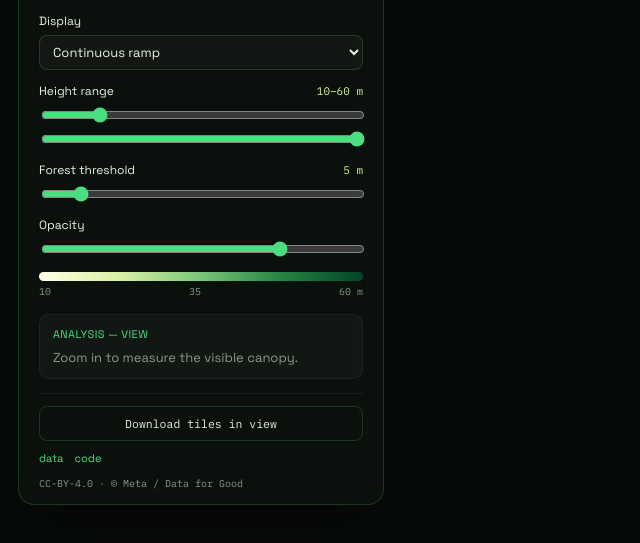
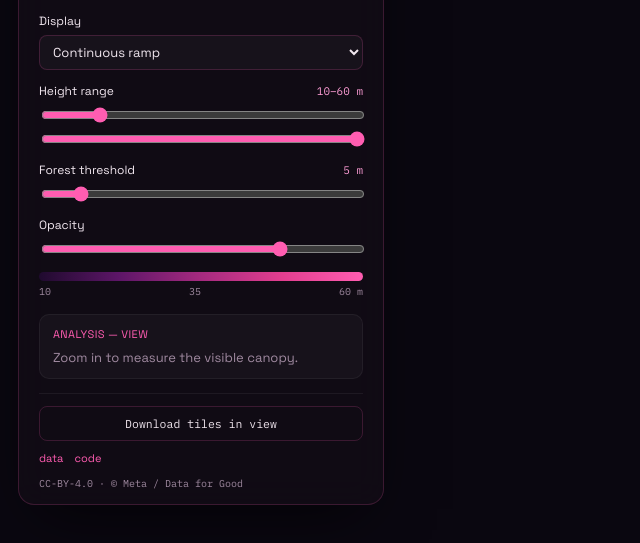
Before and after one commit to taylor-geospatial/meta-chm-v2, a plain HTML site: page docs/index.html in a window 1280 px wide. Shown: the part 151-694 px from the top of the page, without its empty margins (0-640 px from the left). Drawn offline with nearby package versions, Linux system fonts and the light colour scheme; a script that the page names is missing.

Commit message:
feat(viewer): magma/magenta canopy ramp (pink pops over green forests)
Replace YlGn with a dark-purple->hot-pink ramp + retheme UI accent/legend/histogram to
match. Pink is green's complement so canopy no longer blends into the Sentinel-2 forest
backdrop.

```diff
--- a/docs/app.js
+++ b/docs/app.js
@@ -14,7 +14,9 @@ const COG_BASE =
 const MAX_M = 60; // slider ceiling (canopy rarely exceeds ~50 m)
 const MIN_ANALYSIS_ZOOM = 11; // metrics only when the view is a handful of tiles
 const MAX_ANALYSIS_TILES = 64;
-const RAMP = ["#ffffe5", "#d9f0a3", "#78c679", "#238443", "#004529"]; // YlGn
+// Magma-ish magenta ramp (low->high). Pink is green's complement, so canopy pops hard
+// against the Sentinel-2 forest backdrop instead of blending in. Taller = hotter pink.
+const RAMP = ["#1f0a2e", "#5e1668", "#a52a7f", "#e23e8f", "#ff5db1"];
 
 const $ = (id) => document.getElementById(id);
 const state = { mode: "ramp", hmin: 10, hmax: 60, forest: 5, opacity: 0.75 };
@@ -350,7 +352,7 @@ function drawHist(counts, lo, hi) {
   const bw = W / (top - 1);
   for (let h = 1; h < top; h++) {
     const bh = (counts[h] / peak) * (H - 14);
-    ctx.fillStyle = h >= lo && h <= hi ? "#4ade80" : "rgba(135,153,138,0.4)";
+    ctx.fillStyle = h >= lo && h <= hi ? "#ff5db1" : "rgba(150,135,150,0.4)";
     ctx.fillRect((h - 1) * bw, H - bh - 12, Math.max(bw - 1, 1), bh);
   }
   ctx.fillStyle = "#87998a";
--- a/docs/style.css
+++ b/docs/style.css
@@ -1,11 +1,11 @@
 :root {
-  --bg: #070b08;
-  --panel: rgba(12, 20, 14, 0.84);
-  --panel-edge: rgba(124, 255, 138, 0.16);
-  --ink: #e7f1e8;
-  --muted: #87998a;
-  --accent: #4ade80;
-  --accent-2: #d9f99d;
+  --bg: #0a0710;
+  --panel: rgba(18, 12, 22, 0.84);
+  --panel-edge: rgba(255, 93, 177, 0.18);
+  --ink: #f1e7ef;
+  --muted: #a08aa0;
+  --accent: #ff5db1;
+  --accent-2: #ff9ed6;
   --row: rgba(255, 255, 255, 0.03);
 }
 * {
@@ -121,7 +121,7 @@ select {
   display: block;
   height: 9px;
   border-radius: 5px;
-  background: linear-gradient(90deg, #ffffe5, #d9f0a3, #78c679, #238443, #004529);
+  background: linear-gradient(90deg, #1f0a2e, #5e1668, #a52a7f, #e23e8f, #ff5db1);
 }
 .legend .ticks {
   display: flex;
```
